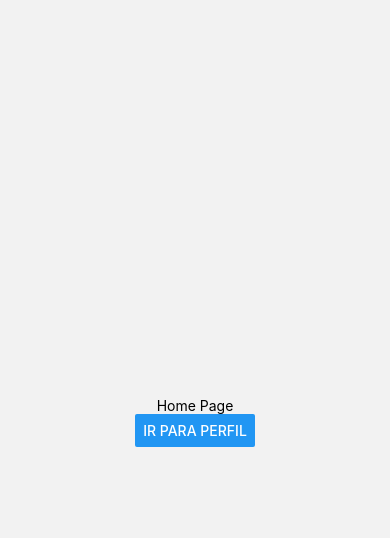
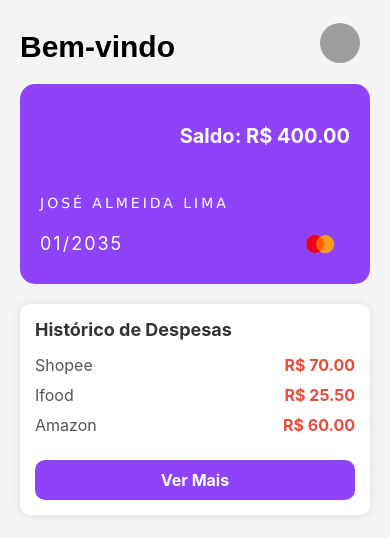
Before and after one commit to Anhaia09/MeuApp, a React Native app: screen /Home in a window 390 px wide. Shown: the top 538 px of the page. Built offline with nearby package versions, Linux system fonts and the light colour scheme; grey boxes are pictures that could not be loaded.

Commit message:
:lipstick: feat: stylized home screen

```diff
--- a/package.json
+++ b/package.json
@@ -17,7 +17,8 @@
     "react-native-gesture-handler": "^2.23.0",
     "react-native-reanimated": "^3.16.7",
     "react-native-safe-area-context": "^5.2.0",
-    "react-native-screens": "^4.6.0"
+    "react-native-screens": "^4.6.0",
+    "react-native-vector-icons": "^10.2.0"
   },
   "devDependencies": {
     "@babel/core": "^7.25.2",
--- a/src/screen/Home.js
+++ b/src/screen/Home.js
@@ -1,13 +1,177 @@
 import React from 'react';
-import { View, Text, Button } from 'react-native';
+import { View, Text, StyleSheet, ScrollView, Image, TouchableOpacity } from 'react-native';
 
-const Home = ({ navigation }) => {
+// Exemplo de dados para exibição (simulando um cartão de usuário)
+const dadosCartao = {
+  nome: "JOSÉ ALMEIDA LIMA ",
+  numeroCartao: "01/2035",
+  saldo: 400,
+};
+
+// Lista de despesas para exibição no histórico
+const despesas = [
+  { id: 1, descricao: "Shopee", valor: 70 },
+  { id: 2, descricao: "Ifood", valor: 25.50 },
+  { id: 3, descricao: "Amazon", valor: 60.00 },
+];
+
+// Componente principal do aplicativo
+const App = () => {
+  // Função chamada ao clicar no botão "Ver Mais"
+  const handleVerMais = () => {
+    alert("Exibir mais detalhes das despesas!");
+  };
+
   return (
-    <View style={{ flex: 1, justifyContent: 'center', alignItems: 'center' }}>
-      <Text>Home Page</Text>
-      <Button title="Ir para Perfil" onPress={() => navigation.navigate('Profile')} />
-    </View>
+    // ScrollView permite rolagem do conteúdo na tela
+    <ScrollView style={estilos.container}>
+      {/* Cabeçalho com imagem do usuário e texto de boas-vindas */}
+      <View style={estilos.header}>
+        <Image
+          source={{ uri: 'https://t3.ftcdn.net/jpg/06/19/26/46/360_F_619264680_x2PBdGLF54sFe7kTBtAvZnPyXgvaRw0Y.jpg' }}
+          style={estilos.imagemUsuario}
+        />
+        <Text style={estilos.titulo}>Bem-vindo</Text>
+      </View>
+
+      {/* Cartão com informações do usuário */}
+      <View style={estilos.cartaoContainer}>
+        <Text style={estilos.saldoCartao}>Saldo: R$ {dadosCartao.saldo.toFixed(2)}</Text>
+        <Image source={require('../assets/logoCartao.png')} style={estilos.logoCartao} />
+
+        <Text style={estilos.nomeCartao}>{dadosCartao.nome}</Text>
+        <Text style={estilos.numeroCartao}>{dadosCartao.numeroCartao}</Text>
+        <Text style={estilos.bandeiraCartao}>{dadosCartao.bandeira}</Text> {/* Essa linha pode causar erro, pois 'bandeira' não está definido em dadosCartao */}
+      </View>
+
+      {/* Seção de histórico de despesas */}
+      <View style={estilos.despesasContainer}>
+        <Text style={estilos.tituloDespesas}>Histórico de Despesas</Text>
+
+        {/* Mapeia e exibe cada despesa da lista */}
+        {despesas.map((despesa) => (
+          <View key={despesa.id} style={estilos.itemDespesa}>
+            <Text style={estilos.descricaoDespesa}>{despesa.descricao}</Text>
+            <Text style={estilos.valorDespesa}>R$ {despesa.valor.toFixed(2)}</Text>
+          </View>
+        ))}
+
+        {/* Botão para visualizar mais despesas */}
+        <TouchableOpacity style={estilos.botaoVerMais} onPress={handleVerMais}>
+          <Text style={estilos.textoBotao}>Ver Mais</Text>
+        </TouchableOpacity>
+      </View>
+    </ScrollView>
   );
 };
 
-export default Home;
+// Estilos para os componentes da interface
+const estilos = StyleSheet.create({
+  container: {
+    flex: 1, // Ocupa todo o espaço disponível na tela
+    backgroundColor: '#f4f4f4', // Define a cor de fundo como um cinza claro
+    padding: 20, // Adiciona um espaçamento interno de 20 pixels
+  },
+  header: {
+    flexDirection: 'column', // Organiza os elementos em coluna (um abaixo do outro)
+    alignItems: 'flex-start', // Alinha os itens no canto esquerdo
+    marginBottom: 20, // Adiciona um espaçamento abaixo do cabeçalho
+  },
+  titulo: {
+    fontFamily: 'Arial', // Define a fonte do texto
+    fontSize: 30, // Define o tamanho do texto
+    color: 'black', // Define a cor do texto como preto
+    marginTop: 10, // Adiciona um espaçamento acima do título
+    fontWeight: 'bold', // Deixa o texto em negrito
+  },
+  imagemUsuario: {
+    borderRadius: 40, // Arredonda as bordas para deixar a imagem circular
+    width: 40, // Define a largura da imagem
+    height: 40, // Define a altura da imagem
+    position: 'absolute', // Define a posição absoluta dentro do cabeçalho
+    bottom: 1, // Posiciona a imagem 1 pixel acima da base do container
+    right: 10, // Posiciona a imagem 10 pixels à esquerda da borda direita
+  },
+  cartaoContainer: {
+    backgroundColor: '#8e43fb', // Define o fundo do cartão como roxo
+    padding: 20, // Adiciona um espaçamento interno
+    borderRadius: 15, // Arredonda as bordas do cartão
+    marginBottom: 20, // Adiciona espaçamento abaixo do cartão
+    elevation: 5, // Adiciona uma sombra no Android para efeito de profundidade
+    position: 'relative', // Mantém a posição relativa aos elementos ao redor
+    height: 200, // Define a altura fixa do cartão
+  },
+  logoCartao: {
+    width: 80, // Define a largura da logo do cartão
+    height: 60, // Define a altura da logo do cartão
+    position: 'absolute', // Define a posição absoluta dentro do cartão
+    bottom: 10, // Posiciona a logo 10 pixels acima da base do cartão
+    right: 10, // Posiciona a logo 10 pixels à esquerda da borda direita do cartão
+  },
+  numeroCartao: {
+    color: '#fff', // Define a cor do texto como branco
+    fontSize: 18, // Define o tamanho do texto
+    letterSpacing: 2, // Aumenta o espaçamento entre os caracteres
+    marginBottom: 10, // Adiciona um espaçamento abaixo do número do cartão
+  },
+  nomeCartao: {
+    color: '#fff', // Define a cor do texto como branco
+    fontSize: 14, // Define o tamanho do texto
+    marginBottom: 5, // Adiciona um pequeno espaçamento abaixo do nome
+    fontStyle: 'normal', // Define o estilo da fonte como normal
+    fontFamily: 'lucida grande', // Define a fonte do texto
+    lineHeight: 50, // Define a altura da linha para melhorar o espaçamento vertical
+    letterSpacing: 3, // Aumenta o espaçamento entre as letras
+  },
+  saldoCartao: {
+    color: '#fff', // Define a cor do texto como branco
+    fontSize: 20, // Define o tamanho do texto
+    fontWeight: 'bold', // Deixa o texto em negrito
+    marginBottom: 30, // Adiciona um espaçamento abaixo do saldo
+    marginTop: 20, // Adiciona um espaçamento acima do saldo
+    textAlign: 'right', // Alinha o texto à direita
+  },
+  despesasContainer: {
+    backgroundColor: '#fff', // Define o fundo branco para o container de despesas
+    borderRadius: 10, // Arredonda as bordas
+    padding: 15, // Adiciona espaçamento interno
+    shadowColor: '#000', // Define a cor da sombra como preto
+    shadowOpacity: 0.1, // Define a opacidade da sombra
+    shadowRadius: 10, // Define a dispersão da sombra
+    elevation: 5, // Adiciona uma sombra no Android para efeito de profundidade
+  },
+  tituloDespesas: {
+    fontSize: 18, // Define o tamanho do texto
+    fontWeight: 'bold', // Deixa o texto em negrito
+    marginBottom: 15, // Adiciona um espaçamento abaixo do título
+    color: '#333', // Define a cor do texto como cinza escuro
+  },
+  itemDespesa: {
+    flexDirection: 'row', // Organiza os itens na mesma linha (lado a lado)
+    justifyContent: 'space-between', // Distribui os itens ao longo da linha com espaço entre eles
+    marginBottom: 10, // Adiciona um espaçamento abaixo de cada item de despesa
+  },
+  descricaoDespesa: {
+    fontSize: 16, // Define o tamanho do texto
+    color: '#555', // Define a cor do texto como cinza médio
+  },
+  valorDespesa: {
+    fontSize: 16, // Define o tamanho do texto
+    fontWeight: 'bold', // Deixa o valor da despesa em negrito
+    color: '#e74c3c', // Define a cor do texto como vermelho para destacar o valor gasto
+  },
+  botaoVerMais: {
+    marginTop: 15, // Adiciona espaçamento acima do botão
+    backgroundColor: '#8e43fb', // Define a cor de fundo do botão como roxo
+    padding: 10, // Adiciona espaçamento interno ao botão
+    borderRadius: 10, // Arredonda as bordas do botão
+    alignItems: 'center', // Centraliza o texto dentro do botão
+  },
+  textoBotao: {
+    color: '#fff', // Define a cor do texto como branco
+    fontSize: 16, // Define o tamanho do texto
+    fontWeight: 'bold', // Deixa o texto em negrito
+  },
+});
+
+export default App;
```
Also changed, not shown: src/assets/logoCartao.png (added), 1 other file (tests, documents, lock files or other folders).
